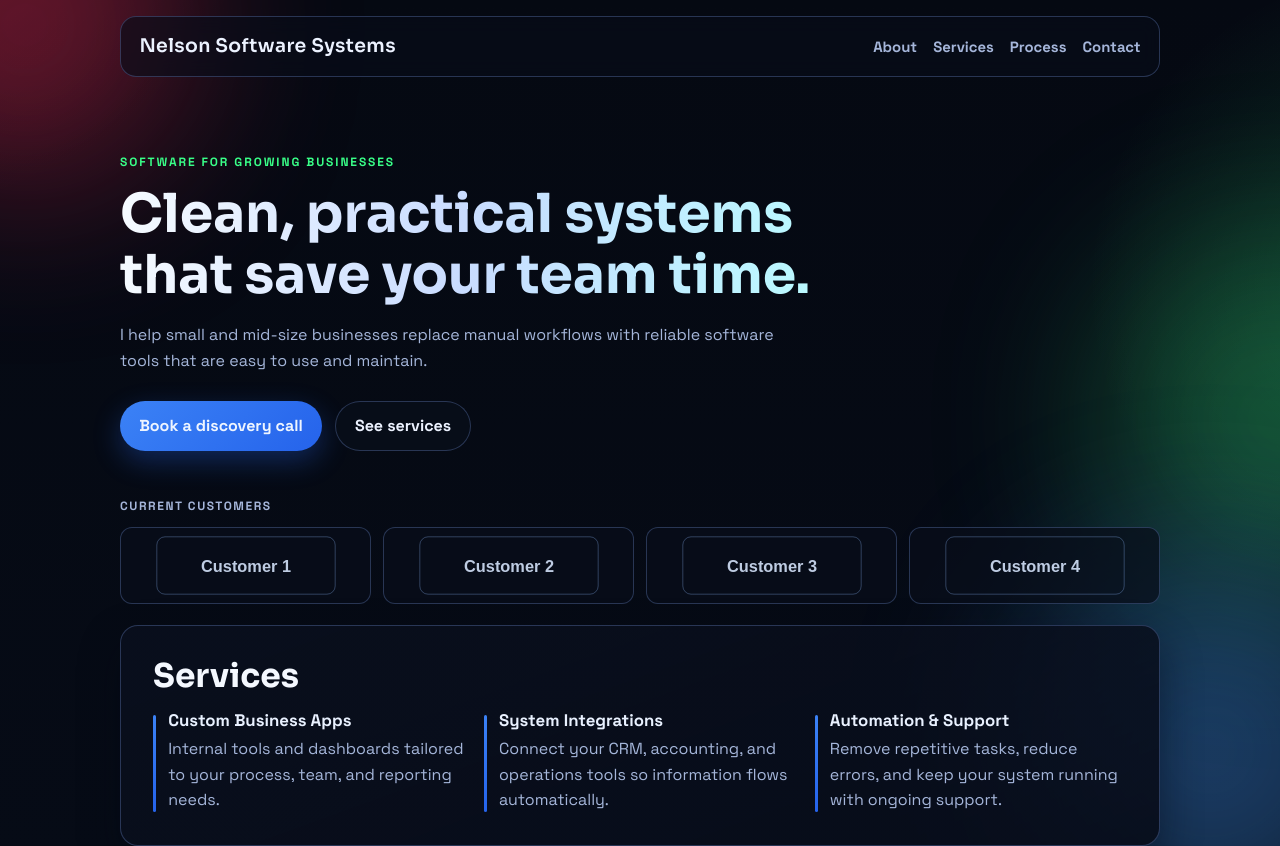
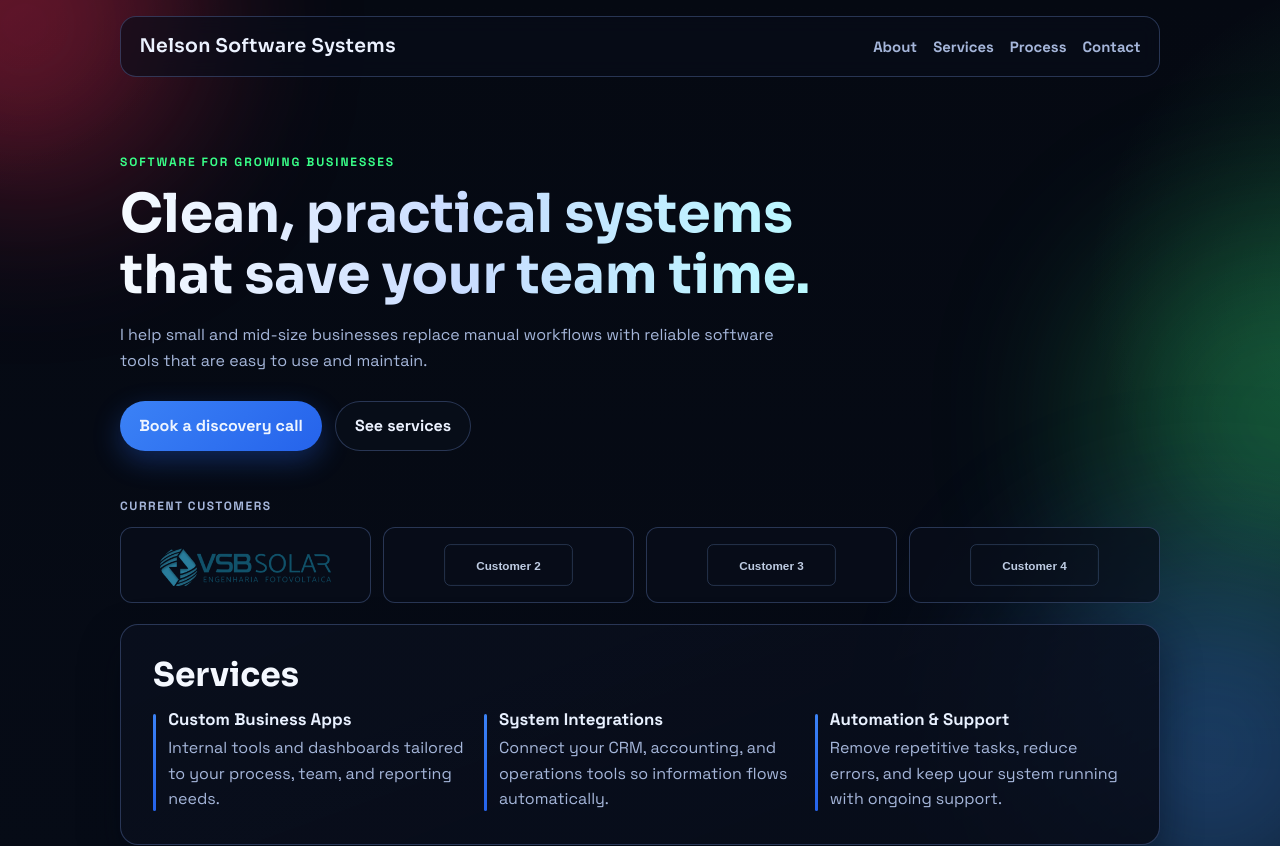
Before and after one commit to Togominaja/Nelson-Software-Systems, a website: page index.html in a window 1280 px wide. Shown: the top 846 px of the page. Drawn offline with Linux system fonts and the light colour scheme; no server answers.

Commit message:
Add VSB Solar logo to current customers section

```diff
--- a/index.html
+++ b/index.html
@@ -52,7 +52,9 @@
         <p class="client-title">Current Customers</p>
         <div class="logo-grid">
           <figure class="logo-item">
-            <img src="assets/logos/customer-1.svg" alt="Customer logo placeholder 1" />
+            <a href="https://www.vsbsolar.com.br/" target="_blank" rel="noopener noreferrer">
+              <img src="assets/logos/vsb-solar.png" alt="VSB Solar logo" />
+            </a>
           </figure>
           <figure class="logo-item">
             <img src="assets/logos/customer-2.svg" alt="Customer logo placeholder 2" />
--- a/styles.css
+++ b/styles.css
@@ -221,7 +221,10 @@
 
 .logo-item img {
   display: block;
-  width: min(100%, 180px);
+  max-width: 100%;
+  max-height: 42px;
+  width: auto;
+  height: auto;
   opacity: 0.88;
 }
 
```
Also changed, not shown: assets/logos/vsb-solar.png (added).
